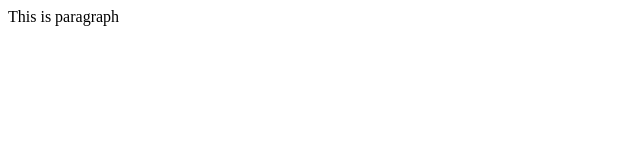
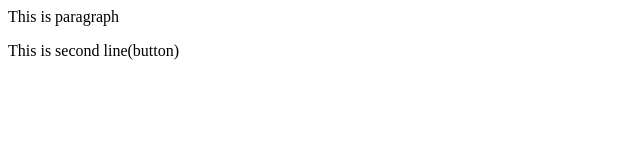
Before and after one commit to sayan289/test2, a plain HTML site: page index.html in a window 1280 px wide. Shown: the whole page, without its empty margins (0-640 px from the left). Drawn offline with Linux system fonts and the light colour scheme.

Commit message:
index in main

```diff
--- a/index.html
+++ b/index.html
@@ -1 +1,2 @@
 <p> This is paragraph </p>
+<p>This is second line(button)</p>
```
